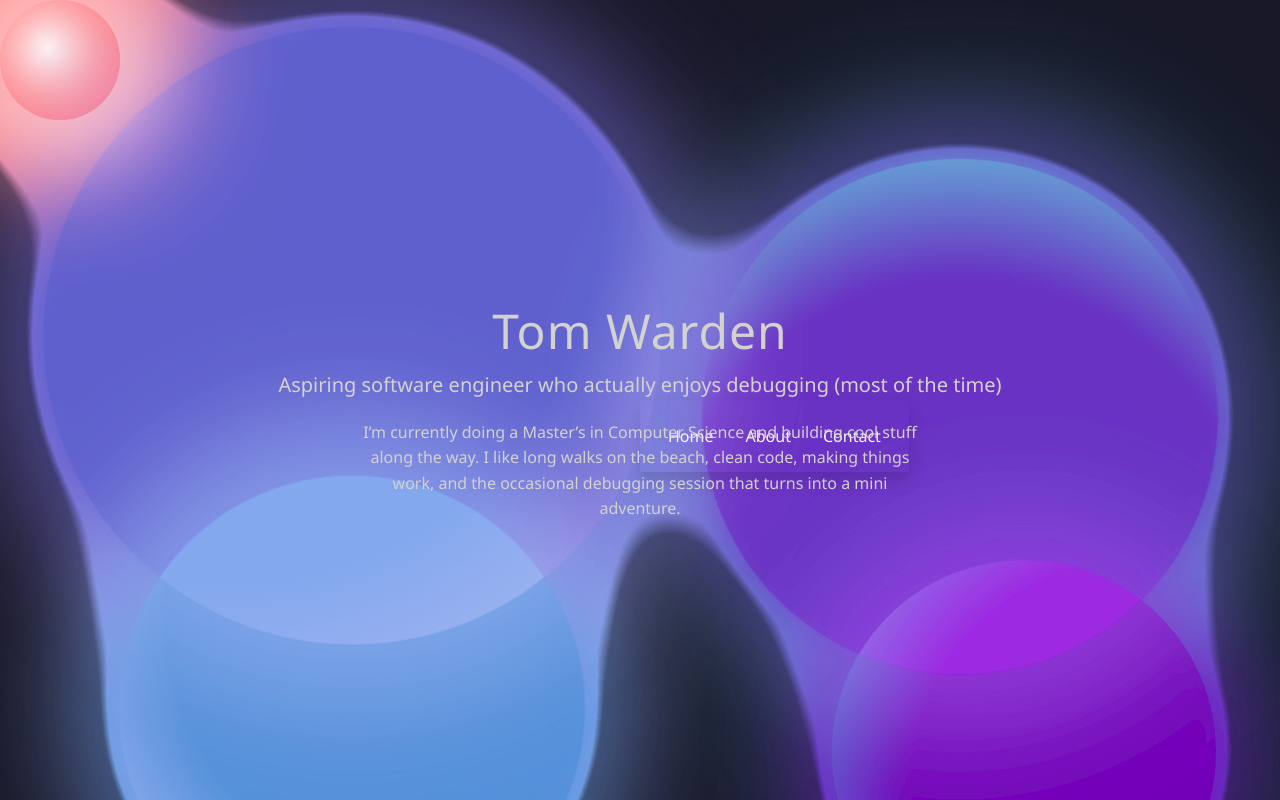
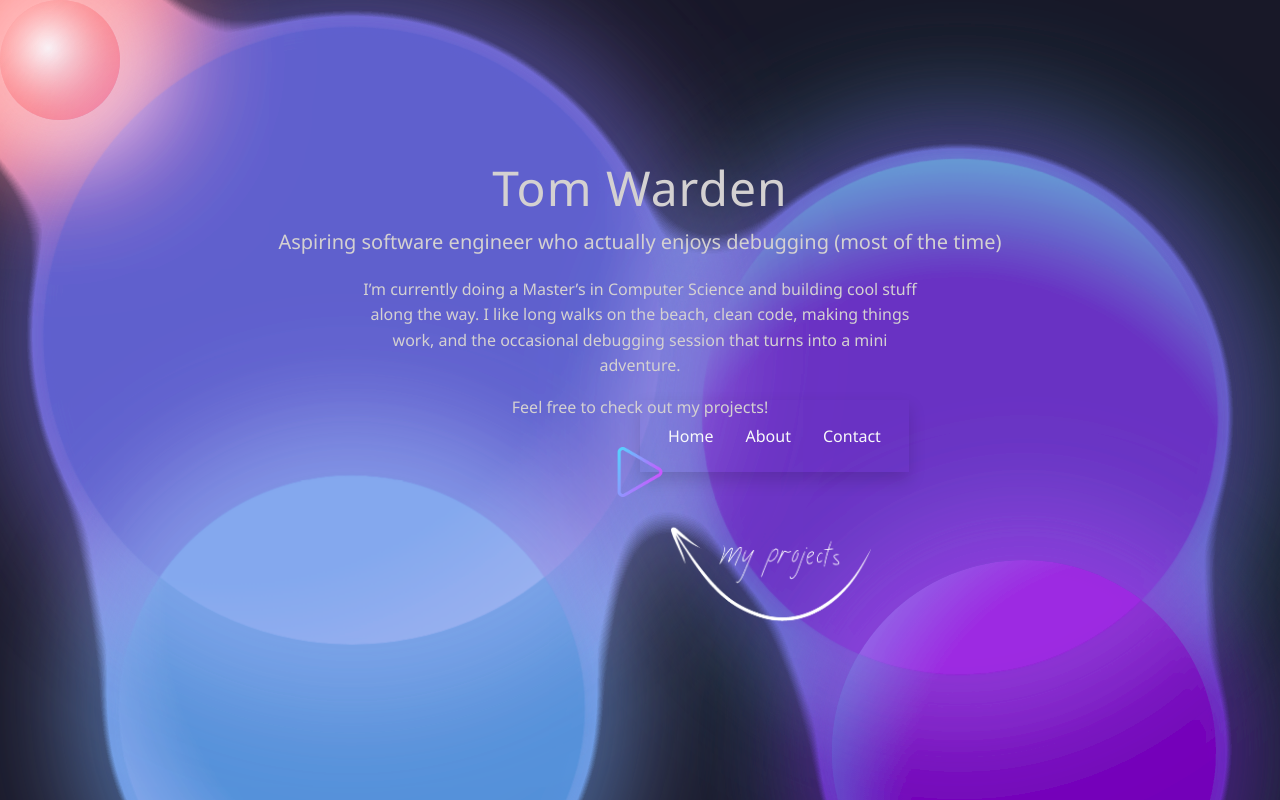
Before and after one commit to tomlukewarden/developer-portfolio, a React (Vite) app: page / in a window 1280 px wide. Built offline with nearby package versions, Linux system fonts and the light colour scheme.

Commit message:
feat: add initial project page component

```diff
--- a/src/pages/components/homeContent.jsx
+++ b/src/pages/components/homeContent.jsx
@@ -9,6 +9,13 @@ function HomeContent() {
         I’m currently doing a Master’s in Computer Science and building cool stuff along the way.
         I like long walks on the beach, clean code, making things work, and the occasional debugging session that turns into a mini adventure.
       </p>
+
+      <p className="tagline">
+        Feel free to check out my projects!
+      </p>
+
+      <img src="src/assets/play.png" alt="play button" width={50} className="play-button"/>
+      <img src="src/assets/project-arrow.png" alt="arrow to project button"  width={200} className="project-arrow"/>
     </div>
   );
 }
--- a/src/pages/styles/home.css
+++ b/src/pages/styles/home.css
@@ -60,3 +60,11 @@
     transform: translateY(0);
   }
 }
+
+.project-arrow{
+  position: relative;
+  bottom: 20px;
+  right: 20px;
+  left: 131px;
+
+}
```
Also changed, not shown: src/assets/project-arrow.png (added), src/pages/project.jsx (added).
